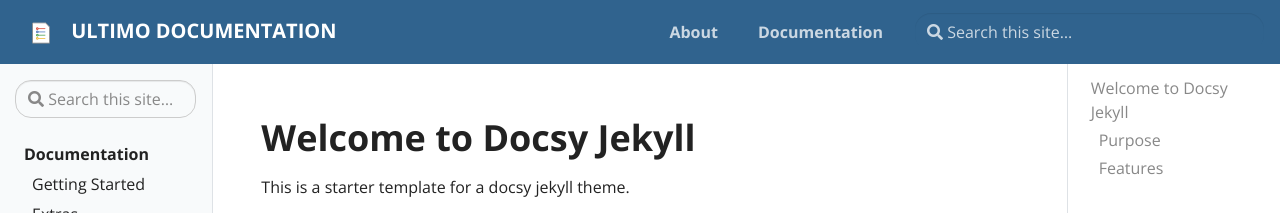
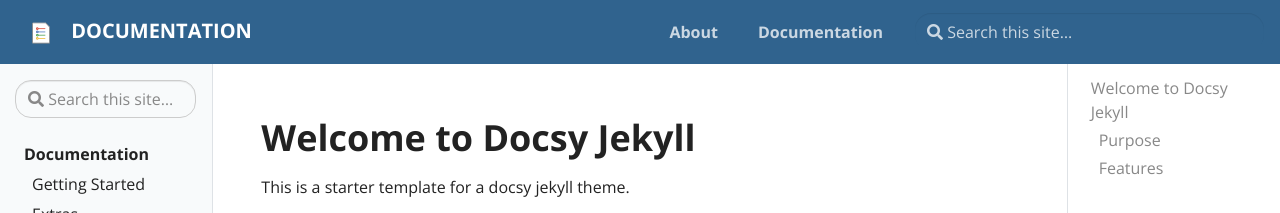
Before and after one commit to ejniemeijer/ejniemeijer.github.io, a Jekyll site: the page built from pages/index.md, in a window 1280 px wide. Shown: the top 213 px of the page. Built offline with Jekyll 4.4.1, drawn with Linux system fonts in a browser that asks for light colours.

Commit message:
Update _config.yml

```diff
--- a/_config.yml
+++ b/_config.yml
@@ -14,7 +14,7 @@
 # You can create any custom variable you would like, and they will be accessible
 # in the templates via {{ site.myvariable }}.
 
-title: Ultimo Documentation
+title: Documentation
 email: erik.niemeijer@ultimo.com
 author: Erik Niemeijer
 description: > # this means to ignore newlines until "baseurl:"
```
